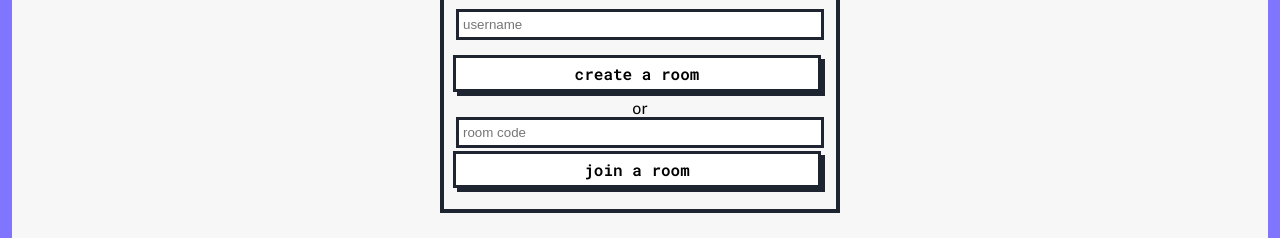
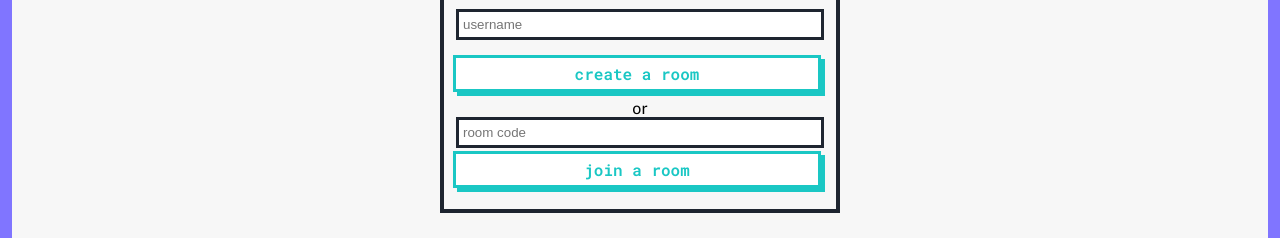
Before and after one commit to Mouarius/le-skull-frontend, a Vue app: page / in a window 1280 px wide. Shown: the part 345-583 px from the top of the page. Built offline with nearby package versions, Linux system fonts and the light colour scheme; no server answers.

Commit message:
Style Tweaks

```diff
--- a/src/App.vue
+++ b/src/App.vue
@@ -63,7 +63,7 @@ body {
   width: 100%;
   height: 100%;
   background: $light-grey;
-  border: solid $medium-slate-blue 12px;
+  border: solid $primary 12px;
   font-family: "Public Sans", Arial, sans-serif;
 }
 .container {
@@ -98,7 +98,7 @@ body {
   }
   .title-decoration {
     position: absolute;
-    background: $medium-slate-blue;
+    background: $primary;
     height: 32px;
     width: 100%;
     transform: translateX(12px) translateY(-38px);
--- a/src/components/Interface/BaseButton.vue
+++ b/src/components/Interface/BaseButton.vue
@@ -14,14 +14,15 @@ export default {
 <style lang="scss" scoped>
 button {
   font-family: "Roboto Mono";
+  color: $secondary;
   font-size: 1em;
   font-weight: 600;
   background: white;
   border-radius: 0;
-  border: solid $charcoal 3px;
+  border: solid $secondary 3px;
   padding: 5px 4px;
   margin-bottom: 6px;
-  box-shadow: 4px 4px $charcoal;
+  box-shadow: 4px 4px $secondary;
   transform: translate(-3px, -3px);
   transition: all 0.2s;
   cursor: pointer;
--- a/src/components/LoginPanel.vue
+++ b/src/components/LoginPanel.vue
@@ -91,8 +91,6 @@ export default {
 </script>
 
 <style lang="scss" scoped>
-$charcoal: rgb(30, 37, 48);
-
 input[type="button"] {
   background: white;
 }
--- a/src/styles/_variables.scss
+++ b/src/styles/_variables.scss
@@ -1,8 +1,8 @@
 //*** COLORS ***//
 
-$robin-egg-blue: #1ac7c4ff;
-$medium-slate-blue: #8075ffff;
-$deep-saffron: #f19a3eff;
+$secondary: #1ac7c4ff;
+$primary: #8075ffff;
+$accent: #f19a3eff;
 $charcoal: #1e2530;
 $cream: #f1fec6ff;
 $light-grey: #f7f7f7;
```
